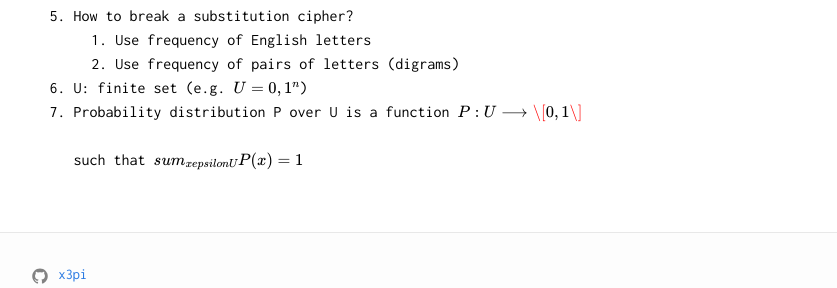
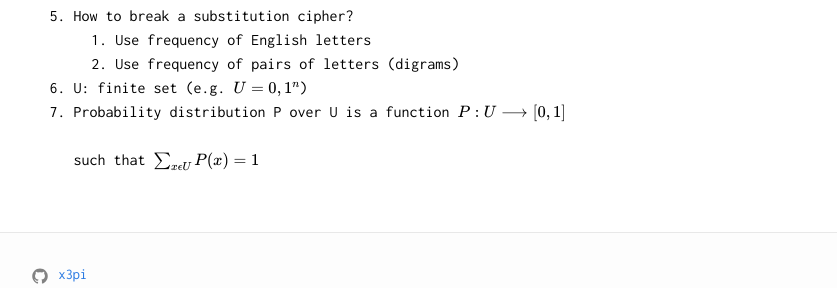
Before and after one commit to x3pi/x3pi.github.io, a Jekyll site: the page built from crypto/crypto-001.md, in a window 1280 px wide. Shown: the part 273-561 px from the top of the page, without its empty margins (208-1045 px from the left). Built offline with Jekyll 4.4.1, drawn with Linux system fonts in a browser that asks for light colours; nearby versions of some CDN libraries; formulas are drawn with MathJax 3; comment, search, counter and statistics services are not loaded.

```diff
--- a/crypto/crypto-001.md
+++ b/crypto/crypto-001.md
@@ -16,5 +16,5 @@ tags: []
    1. Use frequency of English letters
    2. Use frequency of pairs of letters (digrams)
 6. U: finite set (e.g. $$U = {0,1}^n$$)
-7. Probability distribution P over U is a function  $$P: U ⟶ \[0,1\]$$ <br>
-   such that $$\\sum_{x\\epsilon U}P(x)=1$$
+7. Probability distribution P over U is a function  $$P: U ⟶ [0,1]$$ <br>
+   such that $$\sum_{x\epsilon U}P(x)=1$$
```
